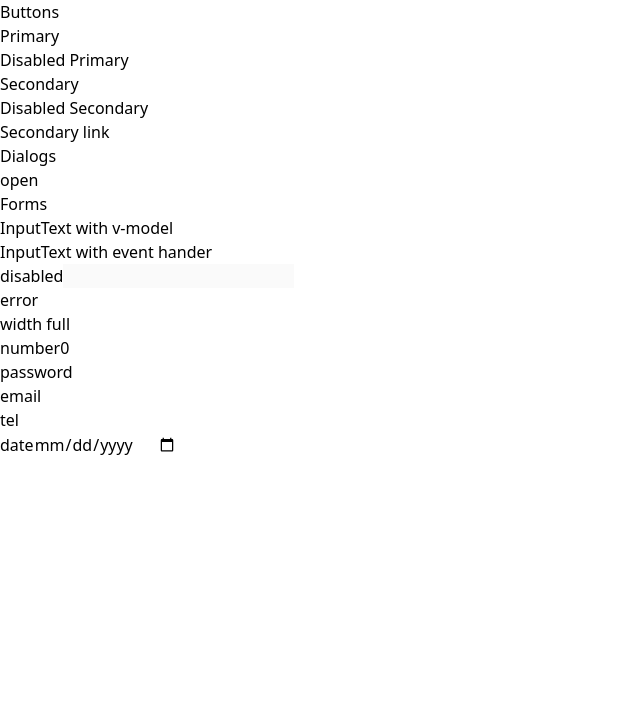
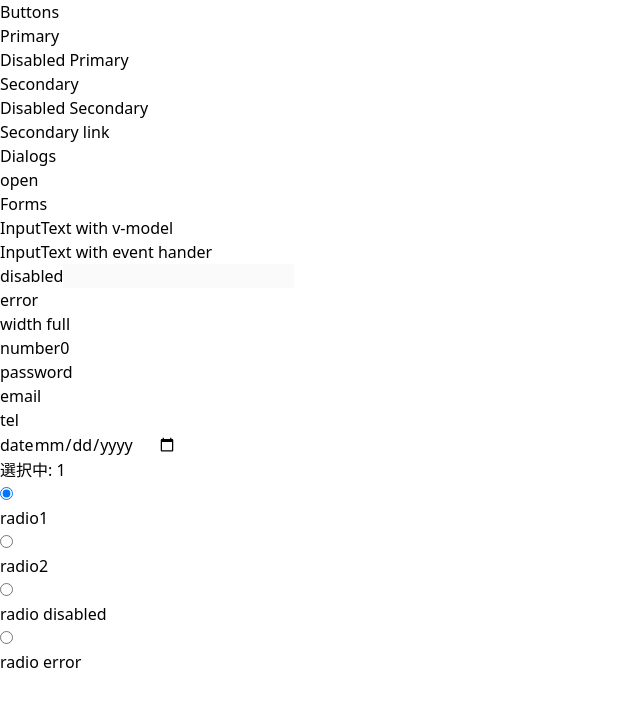
Before and after one commit to hatsumi3/vue3-layout, a Vue app: page / in a window 1280 px wide. Shown: the top 706 px of the page, without its empty margins (0-640 px from the left). Built offline with nearby package versions, Linux system fonts and the light colour scheme.

Commit message:
feat: add radioform

```diff
--- a/src/App.vue
+++ b/src/App.vue
@@ -2,11 +2,13 @@
   <ButtonSample />
   <DialogSample />
   <InputTextSample />
+  <InputRadioSample />
 </template>
 
 <script setup lang="ts">
 import ButtonSample from './components/buttons/ButtonSample.vue';
 import DialogSample from './components/dialog/DialogSample.vue';
+import InputRadioSample from './components/forms/InputRadioSample.vue';
 import InputTextSample from './components/forms/InputSample.vue';
 </script>
 <style scoped></style>
--- /dev/null
+++ b/src/components/forms/InputRadio.vue
@@ -0,0 +1,107 @@
+<template>
+  <label
+    class="inline-flex items-center h-6 align-middle"
+    :class="{ 'cursor-not-allowed': disabled, 'cursor-pointer': !disabled }"
+    @change="handleChange"
+  >
+    <input
+      v-bind="$attrs"
+      :value="value"
+      type="radio"
+      class="absolute w-0 h-0 outline-none opacity-0"
+      :checked="isChecked"
+      @focus="handleFocus"
+      @blur="handleBlur"
+    />
+    <div
+      class="flex items-center justify-center w-6 h-6 border-2 border-gray-200 border-solid rounded-full"
+      :class="`${checkedRingClass} ${focusedClass}`"
+    >
+      <span
+        v-if="isChecked"
+        class="w-3 h-3 rounded-full"
+        :class="`${checkedCircleClass}`"
+      />
+    </div>
+    <div class="pl-1">
+      <slot />
+    </div>
+  </label>
+</template>
+
+<script setup lang="ts">
+import { PropType, computed, ref } from 'vue';
+
+const props = defineProps({
+  value: {
+    type: [String, Number, Array] as PropType<
+      string | number | string[] | undefined
+    >,
+    required: true,
+  },
+  checked: {
+    type: [String, Number, Array] as PropType<
+      string | number | string[] | undefined
+    >,
+    default: '',
+  },
+  disabled: { type: Boolean, default: false },
+  isError: { type: Boolean, default: false },
+});
+
+const emits = defineEmits<{
+  (e: 'focus', event: Event): void;
+  (e: 'blur', event: Event): void;
+  (
+    e: 'update:checked',
+    selectedValue: string | number | string[] | undefined
+  ): void;
+}>();
+
+const isFocus = ref(false);
+const handleChange = () => {
+  if (props.disabled) return;
+  emits('update:checked', props.value);
+};
+const handleFocus = (event: Event) => {
+  isFocus.value = true;
+  emits('focus', event);
+};
+const handleBlur = (event: Event) => {
+  isFocus.value = false;
+  emits('blur', event);
+};
+const isChecked = computed(() => {
+  return props.value === props.checked;
+});
+
+const checkedRingClass = computed(() => {
+  if (props.disabled) {
+    return 'border-gray-200 bg-gray-200 shadow-none';
+  }
+  if (isChecked.value && !props.isError) {
+    return 'border-blue-700';
+  }
+  if (isChecked.value && props.isError) {
+    return 'border-red-600';
+  }
+  return '';
+});
+
+const checkedCircleClass = computed(() => {
+  if (props.disabled) {
+    return 'bg-gray-200';
+  }
+  if (isChecked.value && !props.isError) {
+    return 'bg-blue-700';
+  }
+  if (isChecked.value && props.isError) {
+    return 'bg-red-600';
+  }
+  return '';
+});
+
+const focusedClass = computed(() => {
+  return isFocus.value ? 'ring-2' : '';
+});
+</script>
--- /dev/null
+++ b/src/components/forms/InputRadioSample.vue
@@ -0,0 +1,52 @@
+<template>
+  <div class="m-4">選択中: {{ selectedRadio }}</div>
+  <div class="m-4">
+    <InputRadio
+      v-model:checked="selectedRadio"
+      :value="radioValue1"
+      name="radio"
+    >
+      radio1
+    </InputRadio>
+  </div>
+  <div class="m-4">
+    <InputRadio
+      v-model:checked="selectedRadio"
+      :value="radioValue2"
+      name="radio"
+    >
+      radio2
+    </InputRadio>
+  </div>
+  <div class="m-4">
+    <InputRadio
+      v-model:checked="selectedRadio"
+      :value="radioValue3"
+      name="radio"
+      :disabled="true"
+    >
+      radio disabled
+    </InputRadio>
+  </div>
+  <div class="m-4">
+    <InputRadio
+      v-model:checked="selectedRadio"
+      :value="radioValue4"
+      name="radio"
+      :is-error="true"
+    >
+      radio error
+    </InputRadio>
+  </div>
+</template>
+<script setup lang="ts">
+import { ref } from 'vue';
+import InputRadio from './InputRadio.vue';
+
+const radioValue1 = ref('1');
+const radioValue2 = ref('2');
+const radioValue3 = ref('3');
+const radioValue4 = ref('4');
+
+const selectedRadio = ref(radioValue1.value);
+</script>
```
